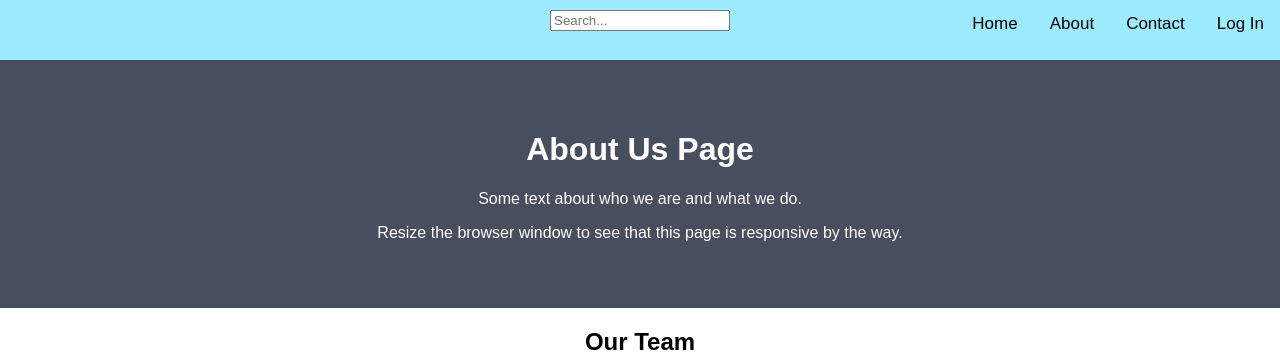
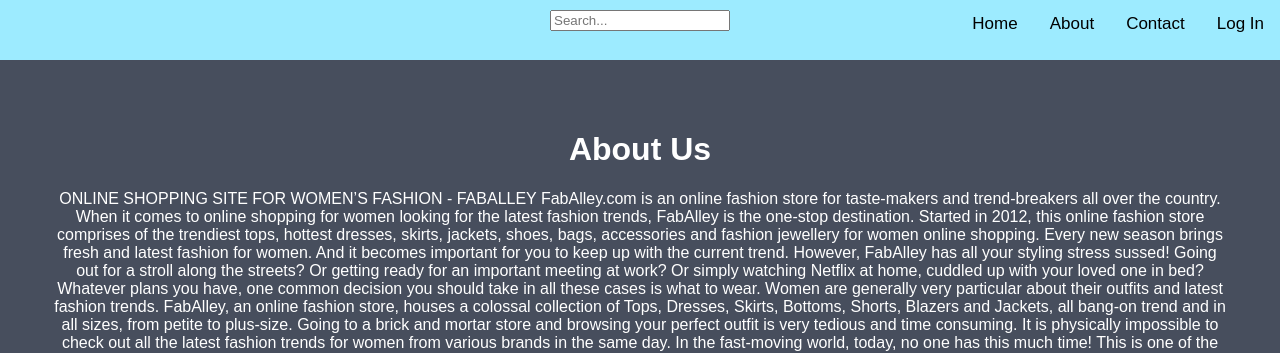
Before and after one commit to dt-bitcoding/Clothing-Store, a Django app: page /about/ in a window 1280 px wide. Shown: the top 353 px of the page. Run offline with Django 5.2, Linux system fonts and the light colour scheme.

Commit message:
Changes done

```diff
--- a/NovaBazaar/templates/NovaBazaar/about.html
+++ b/NovaBazaar/templates/NovaBazaar/about.html
@@ -136,9 +136,14 @@
     </div>
 
     <div class="about-section">
-    <h1>About Us Page</h1>
-    <p>Some text about who we are and what we do.</p>
-    <p>Resize the browser window to see that this page is responsive by the way.</p>
+    <h1>About Us</h1>
+    ONLINE SHOPPING SITE FOR WOMEN’S FASHION - FABALLEY
+
+    FabAlley.com is an online fashion store for taste-makers and trend-breakers all over the country. When it comes to online shopping for women looking for the latest fashion trends, FabAlley is the one-stop destination. Started in 2012, this online fashion store comprises of the trendiest tops, hottest dresses, skirts, jackets, shoes, bags, accessories and fashion jewellery for women online shopping. Every new season brings fresh and latest fashion for women. And it becomes important for you to keep up with the current trend. However, FabAlley has all your styling stress sussed!
+
+    Going out for a stroll along the streets? Or getting ready for an important meeting at work? Or simply watching Netflix at home, cuddled up with your loved one in bed? Whatever plans you have, one common decision you should take in all these cases is what to wear. Women are generally very particular about their outfits and latest fashion trends. FabAlley, an online fashion store, houses a colossal collection of Tops, Dresses, Skirts, Bottoms, Shorts, Blazers and Jackets, all bang-on trend and in all sizes, from petite to plus-size.
+
+    Going to a brick and mortar store and browsing your perfect outfit is very tedious and time consuming. It is physically impossible to check out all the latest fashion trends for women from various brands in the same day. In the fast-moving world, today, no one has this much time! This is one of the main reasons that Online Shopping for women is so popular these days. It’s much convenient, time-saving and offers a wider variety of surf too. It also lets you compare prices across different websites. From Instagram and Facebook to googling and scanning through several online fashion store India, the options for browsing are endless. FabAlley is one such online fashion store that is a one- stop shop for all your fashion needs, be it ethnic or western wear, bags or shoes. The best part being we provide the latest women online shopping trends.
     </div>
 
     <h2 style="text-align:center">Our Team</h2>
--- a/NovaBazaar/templates/NovaBazaar/contact.html
+++ b/NovaBazaar/templates/NovaBazaar/contact.html
@@ -63,7 +63,7 @@
 }
 
 input[type=submit]:hover {
-  background-color: #45a049;
+  background-color: #002702;
 }
 
 .container {
--- a/NovaBazaar/templates/NovaBazaar/index.html
+++ b/NovaBazaar/templates/NovaBazaar/index.html
@@ -46,6 +46,10 @@
             {{ form.as_p }}
 
             <button type="submit">Submit</button>
+
+            <!-- # Redirect to home page -->
+            <!-- <button><a href="{% url 'home' %}">Submit</a></button> -->
+
           </div>
 
 </body>
--- a/NovaBazaar/templates/NovaBazaar/login.html
+++ b/NovaBazaar/templates/NovaBazaar/login.html
@@ -87,7 +87,8 @@
         <div class="center">
           <div class="container signin">
 
-            <p style="margin-left:83%;">Create an account <a href="{% url 'logout' %}">Log Out</a>.</p>
+            <!-- <p style="margin-left:83%;">Create an account <a href="{% url 'logout' %}">Log Out</a>.</p> -->
+            <p style="margin-left:83%;">Create an account <a href="{% url 'home' %}">Log Out</a>.</p>
           </div>
           <h1>User Can Login Here...</h1>
 
@@ -102,6 +103,7 @@
           <button type="submit">Submit</button>
 
           <!-- <a href="{% url 'signup' %}">Sign up</a> -->
+          <b><p>New Customer..? </p></b>
           <button><a href="{% url 'signup' %}">Sign up</a></button>
 
 
--- a/NovaBazaar/urls.py
+++ b/NovaBazaar/urls.py
@@ -15,7 +15,10 @@
 
 
 
-    path('success/', success_view, name='success'),
+    # path('success/', success_view, name='success'),
+
+    path('signup/success/', success_view, name='success'),
+
     # path('login/', views.signup, name='userlogin'),
     path('loginuser', views.Userlogin , name='login'),
     path('logout/', views.logout, name='logout'),
--- a/NovaBazaar/views.py
+++ b/NovaBazaar/views.py
@@ -34,7 +34,7 @@
             user_instance = User(FirstName=firstname, Email=email, Password=password, confirm_password=confirmPassword)
             user_instance.save()
 
-            return redirect('/success')
+            return redirect('success/')
     else:
         form = MyForm()
 
@@ -54,11 +54,8 @@
         form = Form()
     return render(request, 'NovaBazaar/login.html', {'form': form})
 
-# def signup(request):
-#     return render(request, 'NovaBazaar/signup.html')
-
 def success_view(request):
-    return render(request, 'NovaBazaar/success.html')
+    return render(request, 'NovaBazaar/home.html')
 
 
 def pass_reset_form(request):
```
